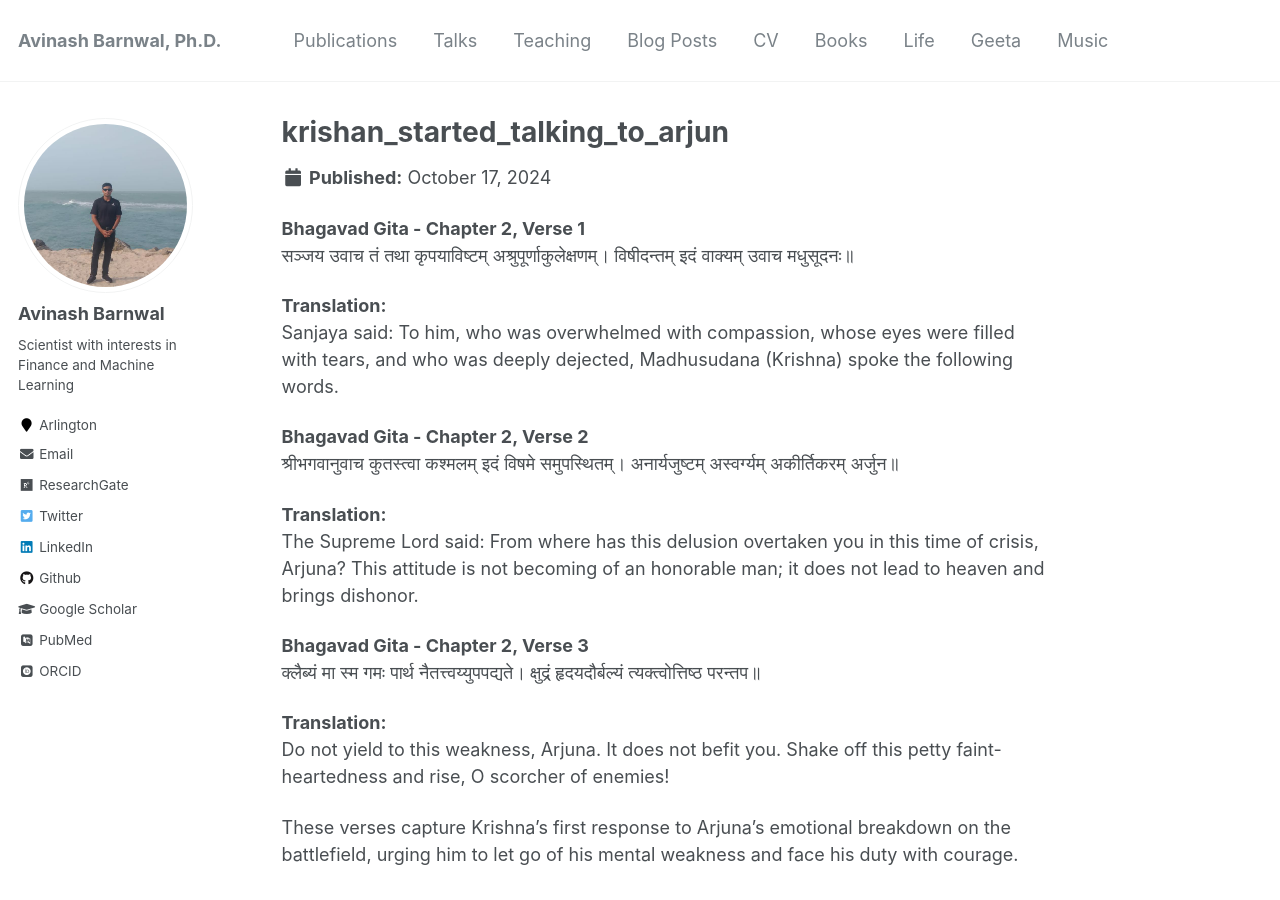
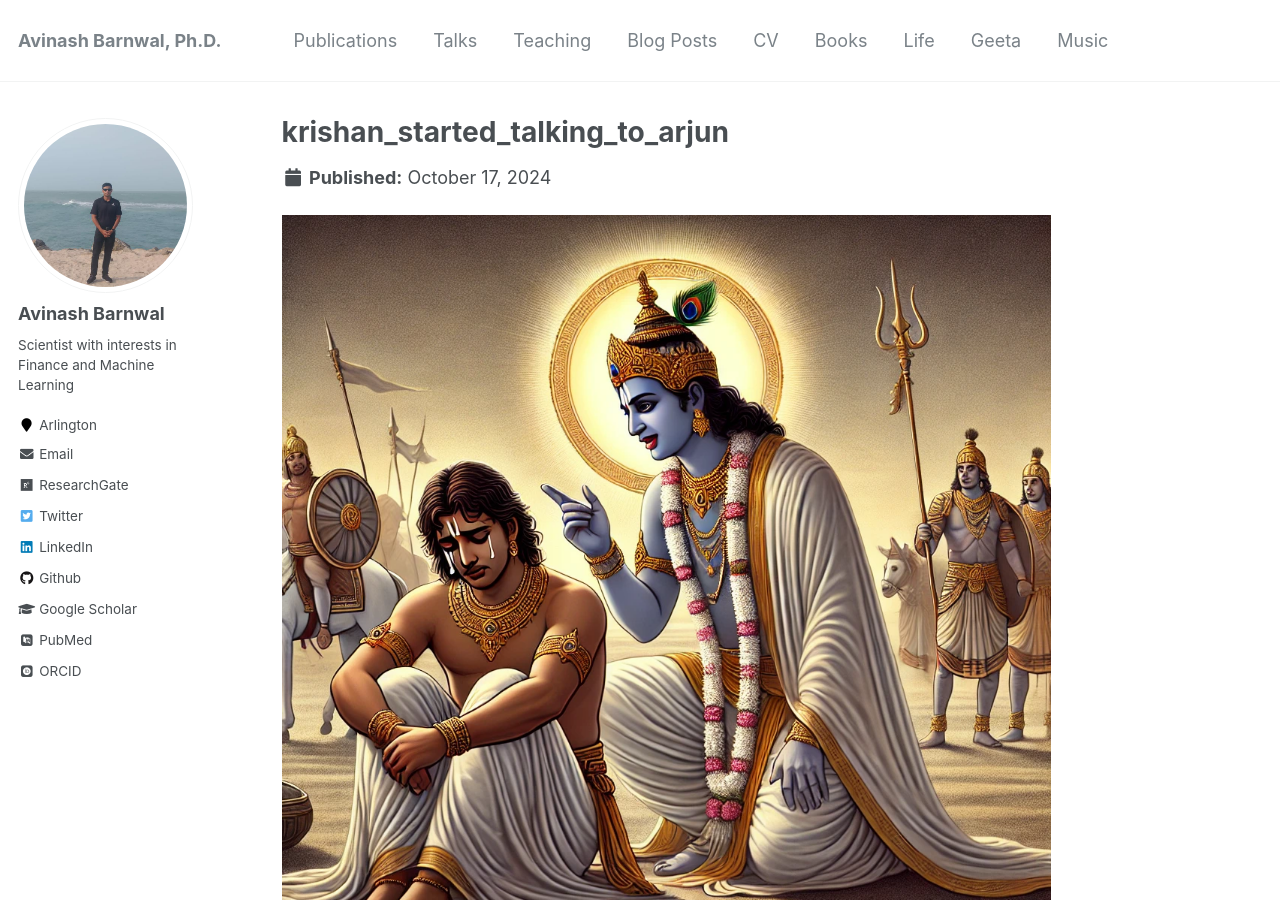
Before and after one commit to avinashbarnwal/avinashbarnwal.github.io, a Jekyll site: the page built from _geeta/shlok_2_1_2_3.md, in a window 1280 px wide and 900 px high. Built offline with Jekyll 4.4.1, drawn with Linux system fonts in a browser that asks for light colours; some web fonts are replaced.

Commit message:
Update shlok_2_1_2_3.md

```diff
--- a/_geeta/shlok_2_1_2_3.md
+++ b/_geeta/shlok_2_1_2_3.md
@@ -6,7 +6,7 @@ permalink: /geeta/krishna_started_talking_to_arjun
 date: 2024-10-17
 ---
 
-
+![png](../images/shlok_2_1_2_3.webp)
 
 **Bhagavad Gita - Chapter 2, Verse 1**
 सञ्जय उवाच
```
